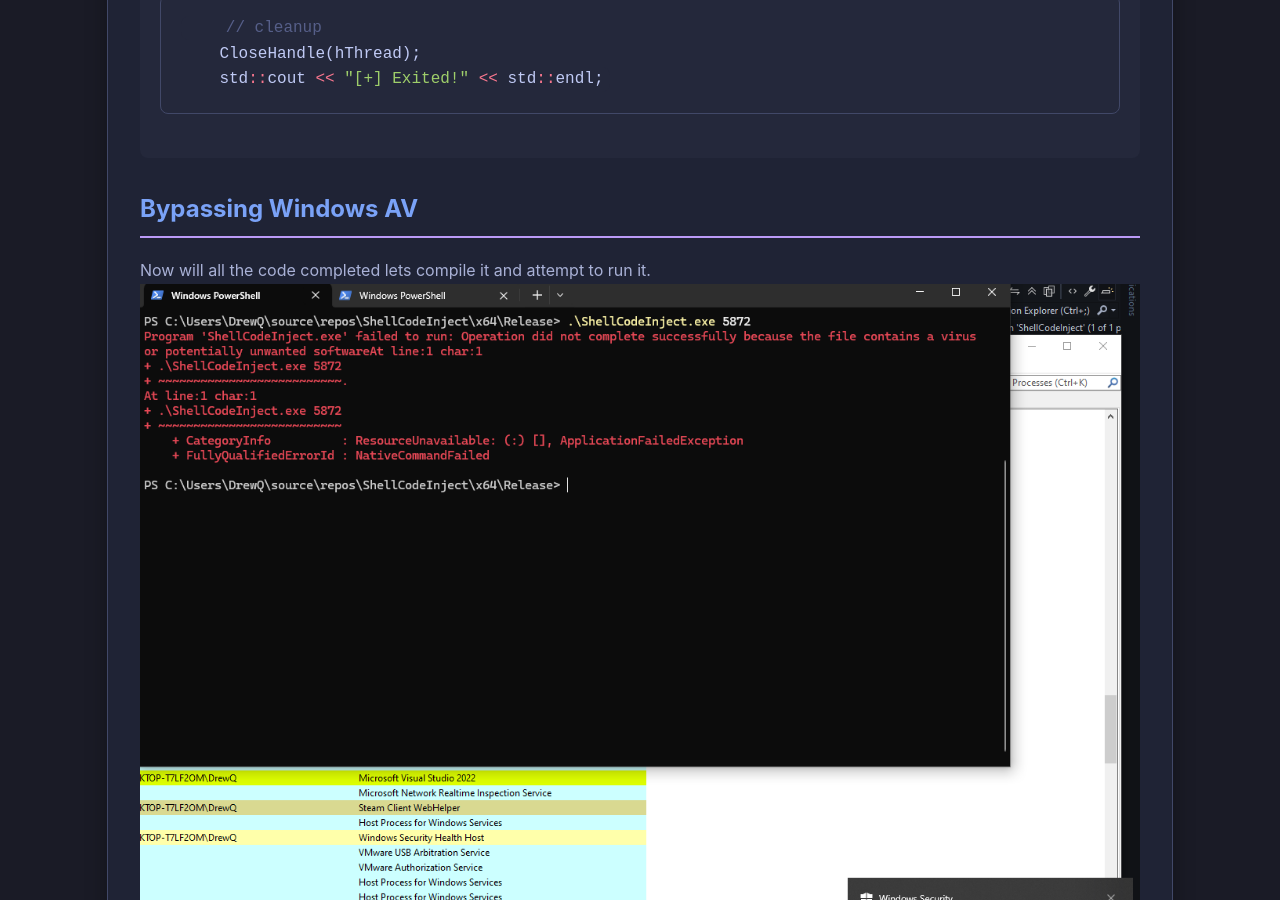
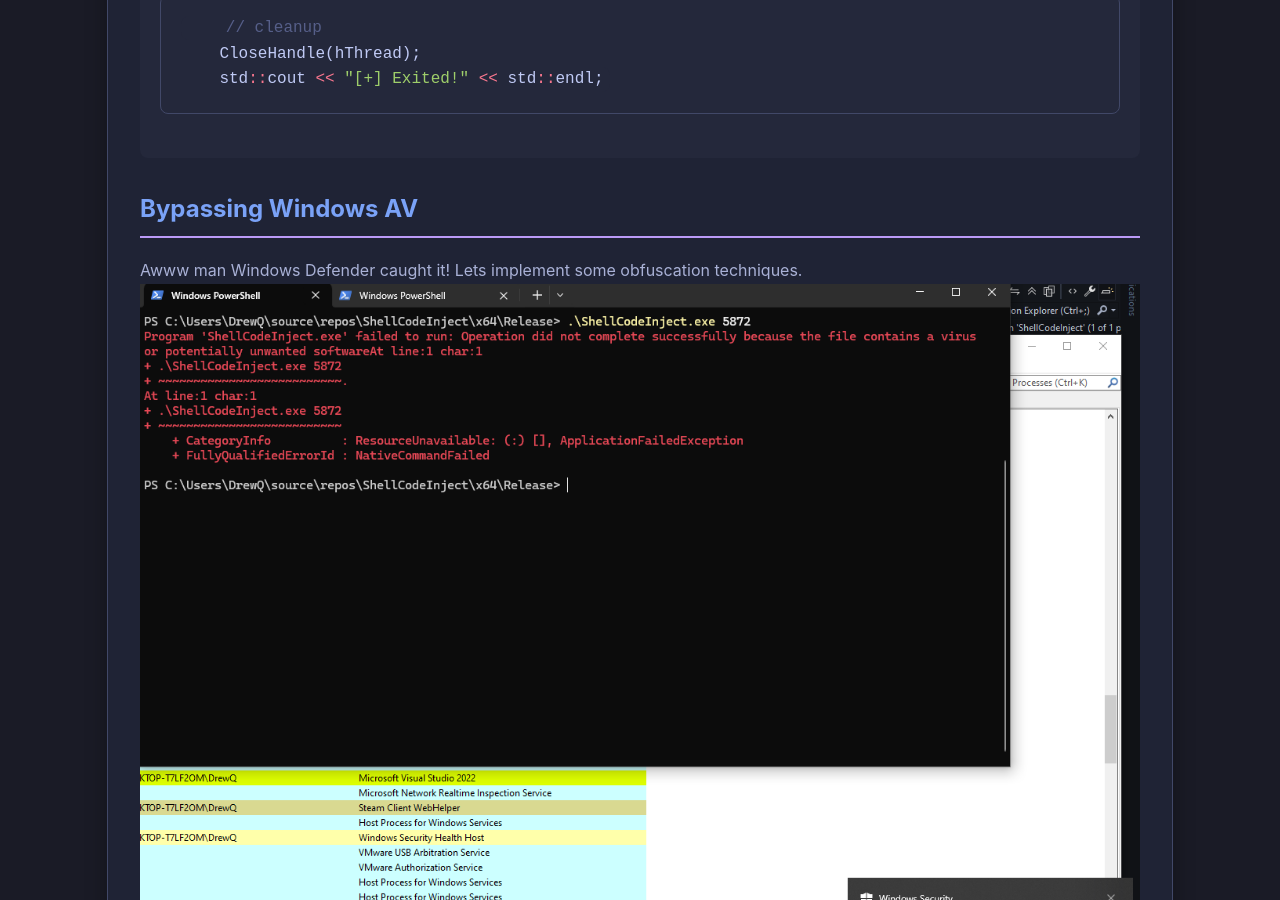
Before and after one commit to Drew-Alleman/drewalleman.xyz, a Jekyll site: the page built from _posts/2025-11-30-Injecting-Shellcode-into-Processes-and-Bypassing-Windows-Defender.md, in a window 1280 px wide and 900 px high, scrolled down 10050 px. Built offline with Jekyll 4.4.1, drawn with Linux system fonts in a browser that asks for light colours.

Commit message:
Update 2025-11-30-Injecting-Shellcode-into-Processes-and-Bypassing-Windows-Defender.md

````diff
--- a/_posts/2025-11-30-Injecting-Shellcode-into-Processes-and-Bypassing-Windows-Defender.md
+++ b/_posts/2025-11-30-Injecting-Shellcode-into-Processes-and-Bypassing-Windows-Defender.md
@@ -289,9 +289,8 @@
 ```
 
 # Bypassing Windows AV
-Now will all the code completed lets compile it and attempt to run it.
+Awww man Windows Defender caught it! Lets implement some obfuscation techniques.
 ![Caught By Windows Defender](/assets/images/defender_caught.png)
-Awww man Windows Defender caught it! Lets implement some obfuscation techniques.
 
 ## Sleeping Between Actions
 Executing `VirtualAllocEx → WriteProcessMemory → CreateRemoteThread` back-to-back within milliseconds is highly suspicious behavior and easily flagged by Defender and other EDR products.
````
